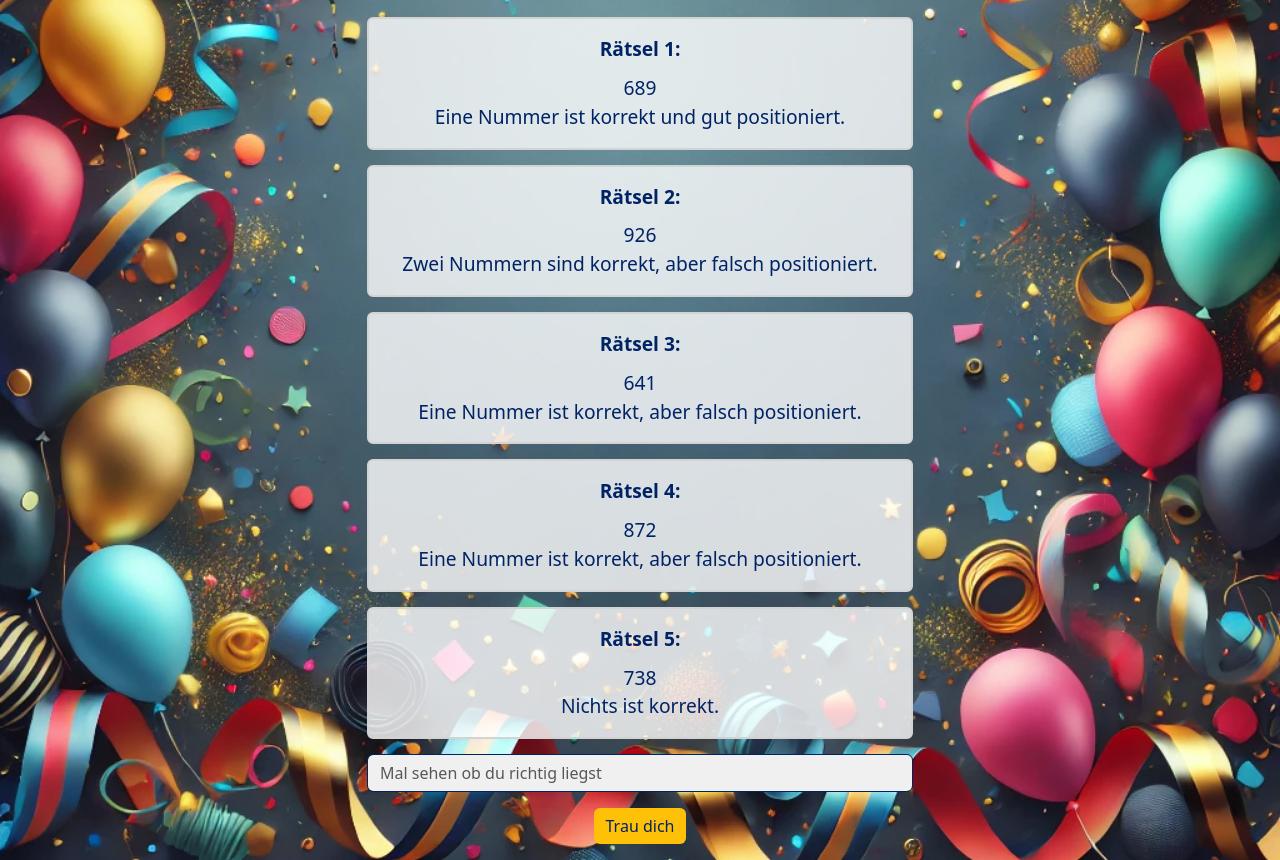
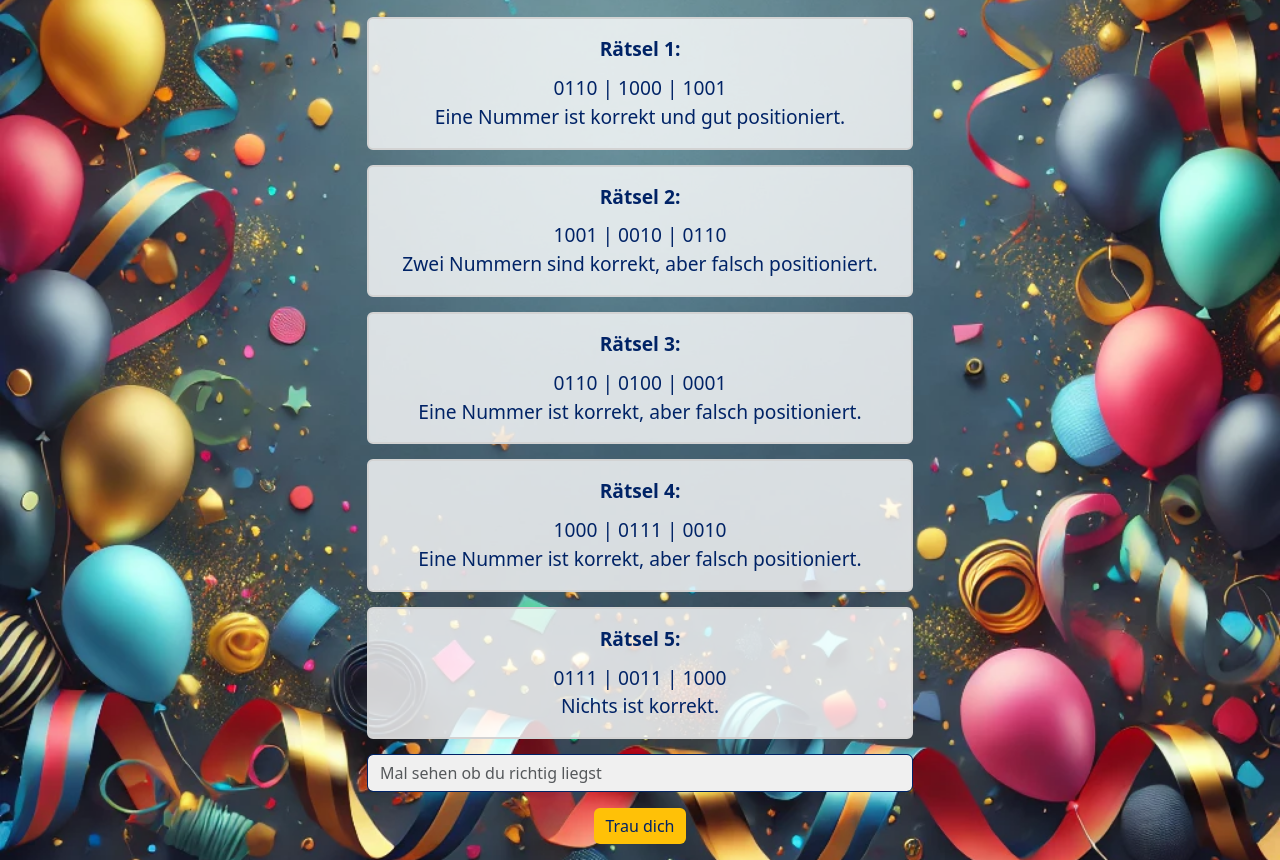
Before and after one commit to GinaBilinski/HappyBirthday, a plain HTML site: page index.html in a window 1280 px wide. Shown: the part 230-1090 px from the top of the page. Drawn offline with nearby package versions, Linux system fonts and the light colour scheme.

Commit message:
Änderung

```diff
--- a/index.html
+++ b/index.html
@@ -103,35 +103,35 @@
         <!-- Rätsel 1 -->
         <div class="card">
           <div class="card-body">
-            <p><span class="riddle-number">Rätsel 1:</span>689<br>Eine Nummer ist korrekt und gut positioniert.</p>
+            <p><span class="riddle-number">Rätsel 1:</span>0110 | 1000 | 1001<br>Eine Nummer ist korrekt und gut positioniert.</p>
           </div>
         </div>
 
         <!-- Rätsel 2 -->
         <div class="card">
           <div class="card-body">
-            <p><span class="riddle-number">Rätsel 2:</span>926<br>Zwei Nummern sind korrekt, aber falsch positioniert.</p>
+            <p><span class="riddle-number">Rätsel 2:</span>1001 | 0010 | 0110<br>Zwei Nummern sind korrekt, aber falsch positioniert.</p>
           </div>
         </div>
 
         <!-- Rätsel 3 -->
         <div class="card">
           <div class="card-body">
-            <p><span class="riddle-number">Rätsel 3:</span>641<br>Eine Nummer ist korrekt, aber falsch positioniert.</p>
+            <p><span class="riddle-number">Rätsel 3:</span>0110 | 0100 | 0001<br>Eine Nummer ist korrekt, aber falsch positioniert.</p>
           </div>
         </div>
 
         <!-- Rätsel 4 -->
         <div class="card">
           <div class="card-body">
-            <p><span class="riddle-number">Rätsel 4:</span>872<br>Eine Nummer ist korrekt, aber falsch positioniert.</p>
+            <p><span class="riddle-number">Rätsel 4:</span>1000 | 0111 | 0010<br>Eine Nummer ist korrekt, aber falsch positioniert.</p>
           </div>
         </div>
 
         <!-- Rätsel 5 -->
         <div class="card">
           <div class="card-body">
-            <p><span class="riddle-number">Rätsel 5:</span>738<br>Nichts ist korrekt.</p>
+            <p><span class="riddle-number">Rätsel 5:</span>0111 | 0011 | 1000<br>Nichts ist korrekt.</p>
           </div>
         </div>
 
```
